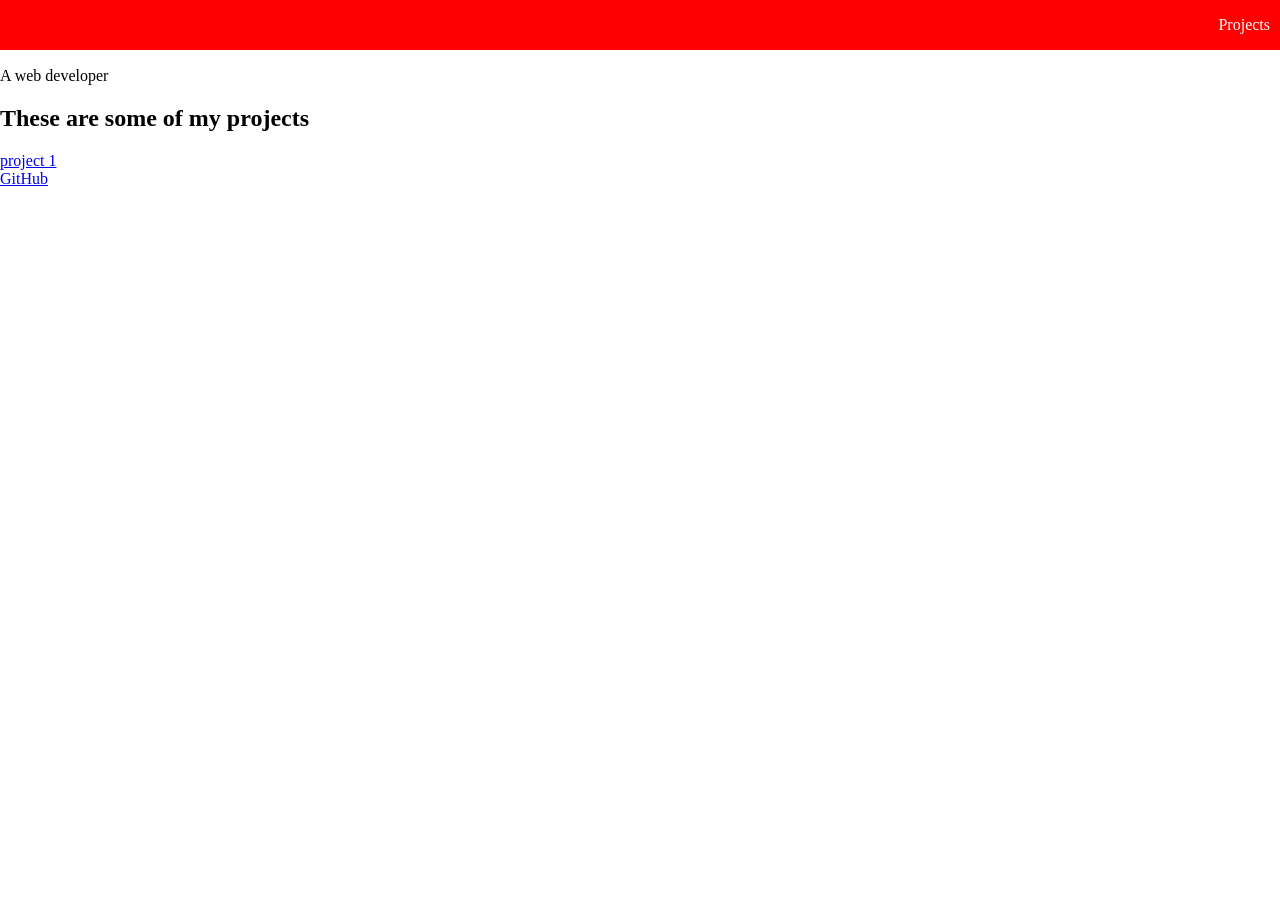
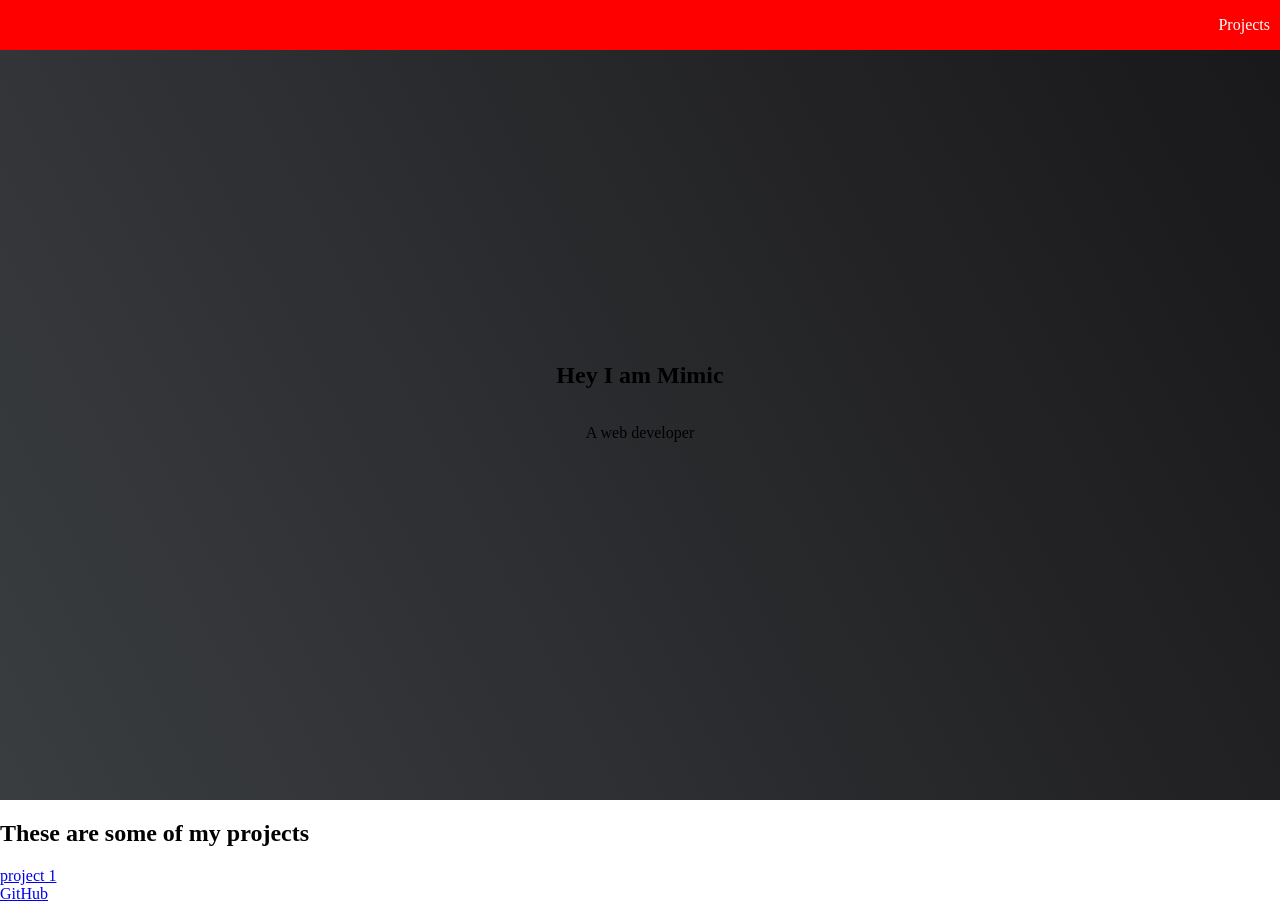
Before and after one commit to ali995500/microversechallenge2htmlcss, a plain HTML site: page index.html in a window 1280 px wide. Before the commit the page ends 800 px from the top, so only its background shows below. Drawn offline with Linux system fonts and the light colour scheme.

Commit message:
Update styles.css

```diff
--- a/styles.css
+++ b/styles.css
@@ -26,7 +26,7 @@ display: flex;
     }
 
 
-.welcome-section {
+#welcome-section {
     display: flex;
     flex-direction: column;
     justify-content: center;
```
